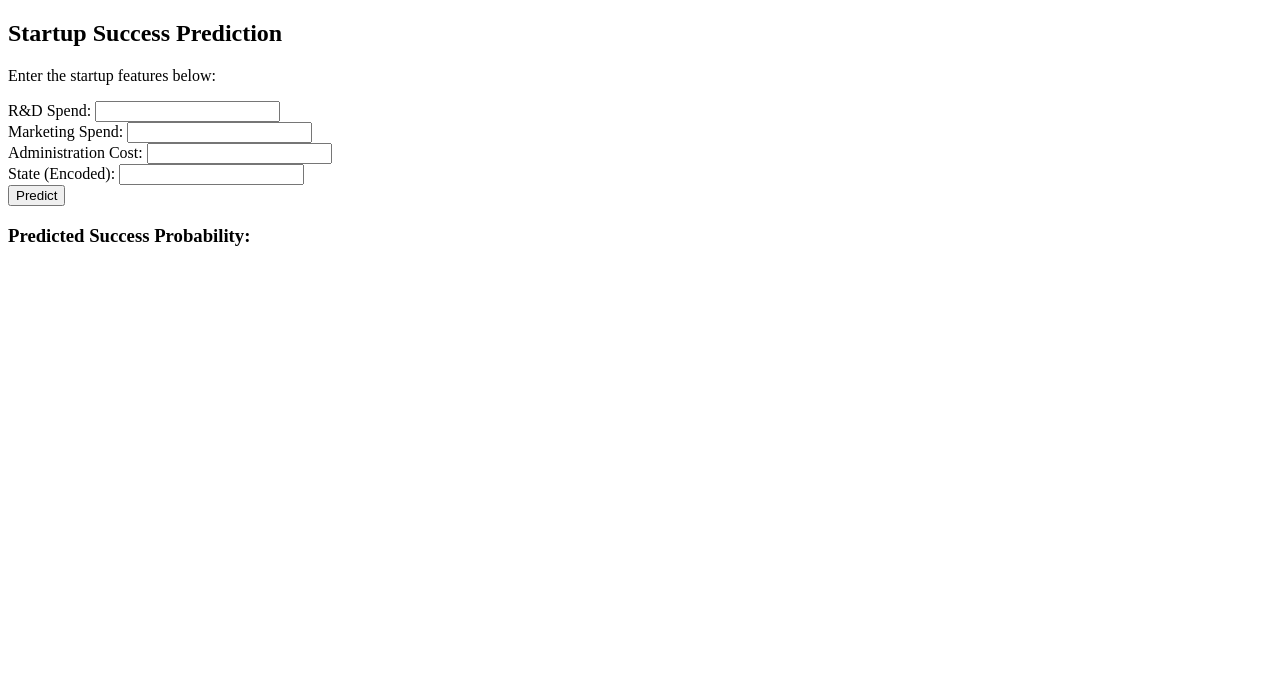
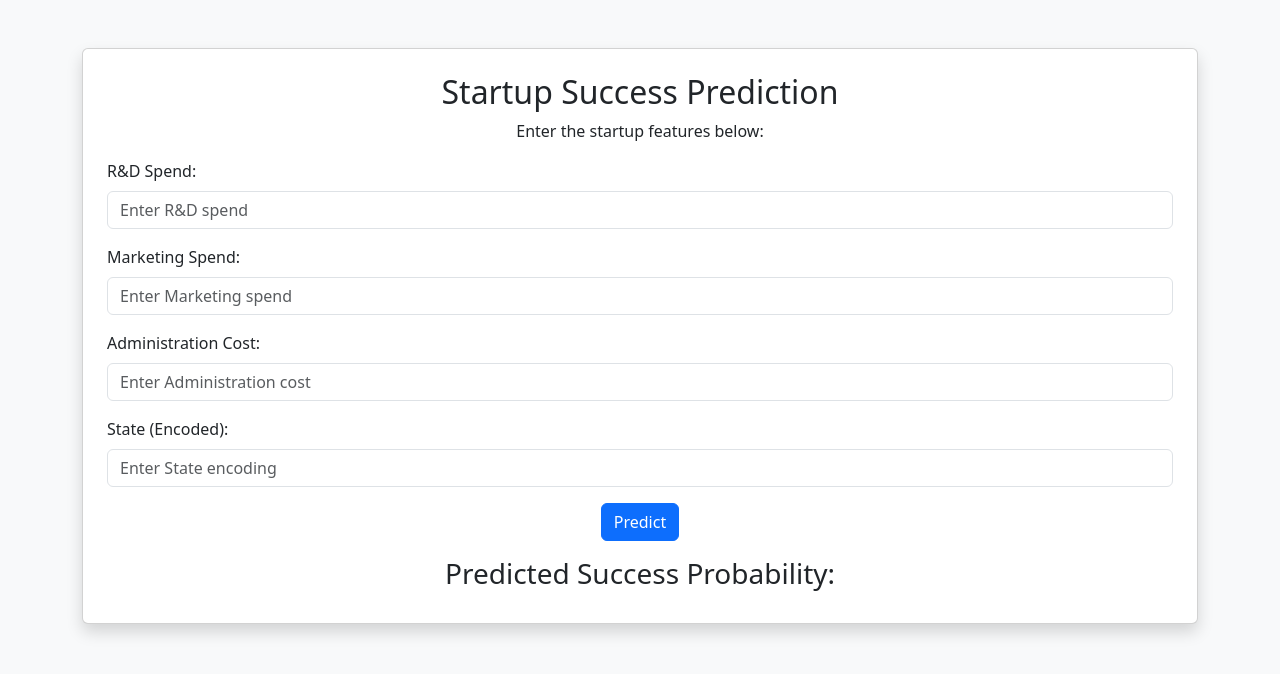
Before and after one commit to wlaschits/wlaschits.github.io, a plain HTML site: page index.html in a window 1280 px wide. Drawn offline with nearby package versions, Linux system fonts and the light colour scheme.

Commit message:
index file updated

```diff
--- a/index.html
+++ b/index.html
@@ -4,16 +4,14 @@
     <meta charset="UTF-8">
     <meta name="viewport" content="width=device-width, initial-scale=1.0">
     <title>Startup Success Prediction</title>
-    <link rel="stylesheet" href="{{ '/assets/css/style.css' | 'https://assets/css/style.css' }}">
+    <link rel="stylesheet" href="https://cdn.jsdelivr.net/npm/bootstrap@5.3.0/dist/css/bootstrap.min.css">
     <script src="https://cdnjs.cloudflare.com/ajax/libs/mathjs/10.6.4/math.min.js"></script>
     <script>
         let modelData;
 
         async function loadModel() {
             const response = await fetch('model_data.json');
-            console.log("Response here");
             modelData = await response.json();
-            console.log(modelData);
         }
 
         function predictSuccess() {
@@ -36,16 +34,32 @@
         window.onload = loadModel;
     </script>
 </head>
-<body>
-    <h2>Startup Success Prediction</h2>
-    <p>Enter the startup features below:</p>
-
-    <label>R&D Spend: <input type="number" class="input-feature"></label><br>
-    <label>Marketing Spend: <input type="number" class="input-feature"></label><br>
-    <label>Administration Cost: <input type="number" class="input-feature"></label><br>
-    <label>State (Encoded): <input type="number" class="input-feature"></label><br>
-
-    <button onclick="predictSuccess()">Predict</button>
-    <h3 id="prediction">Predicted Success Probability: </h3>
+<body class="bg-light">
+    <div class="container mt-5">
+        <div class="card shadow p-4">
+            <h2 class="text-center">Startup Success Prediction</h2>
+            <p class="text-center">Enter the startup features below:</p>
+            <div class="mb-3">
+                <label class="form-label">R&D Spend:</label>
+                <input type="number" class="form-control input-feature" placeholder="Enter R&D spend">
+            </div>
+            <div class="mb-3">
+                <label class="form-label">Marketing Spend:</label>
+                <input type="number" class="form-control input-feature" placeholder="Enter Marketing spend">
+            </div>
+            <div class="mb-3">
+                <label class="form-label">Administration Cost:</label>
+                <input type="number" class="form-control input-feature" placeholder="Enter Administration cost">
+            </div>
+            <div class="mb-3">
+                <label class="form-label">State (Encoded):</label>
+                <input type="number" class="form-control input-feature" placeholder="Enter State encoding">
+            </div>
+            <div class="text-center">
+                <button class="btn btn-primary" onclick="predictSuccess()">Predict</button>
+            </div>
+            <h3 class="text-center mt-3" id="prediction">Predicted Success Probability: </h3>
+        </div>
+    </div>
 </body>
 </html>
```
